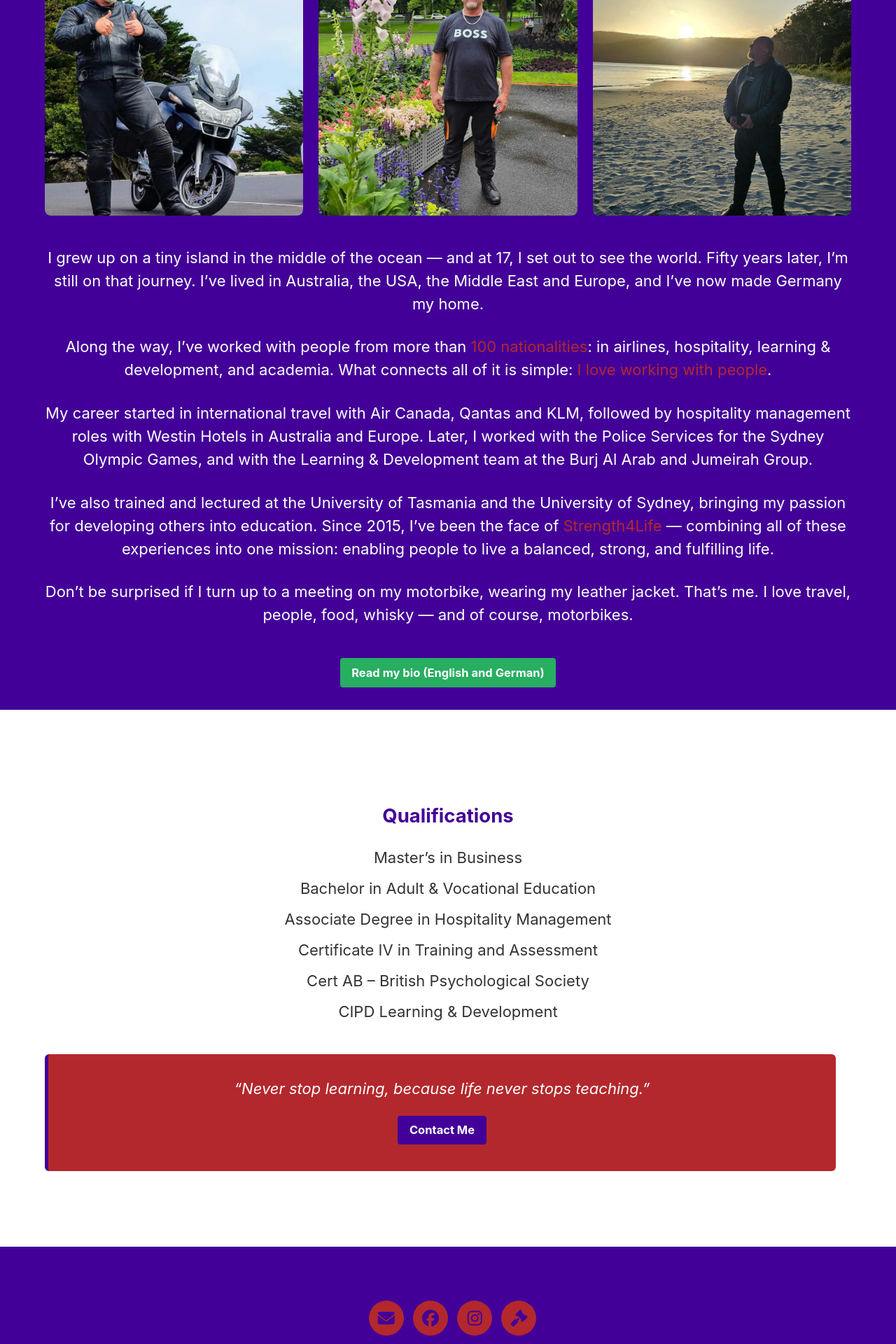
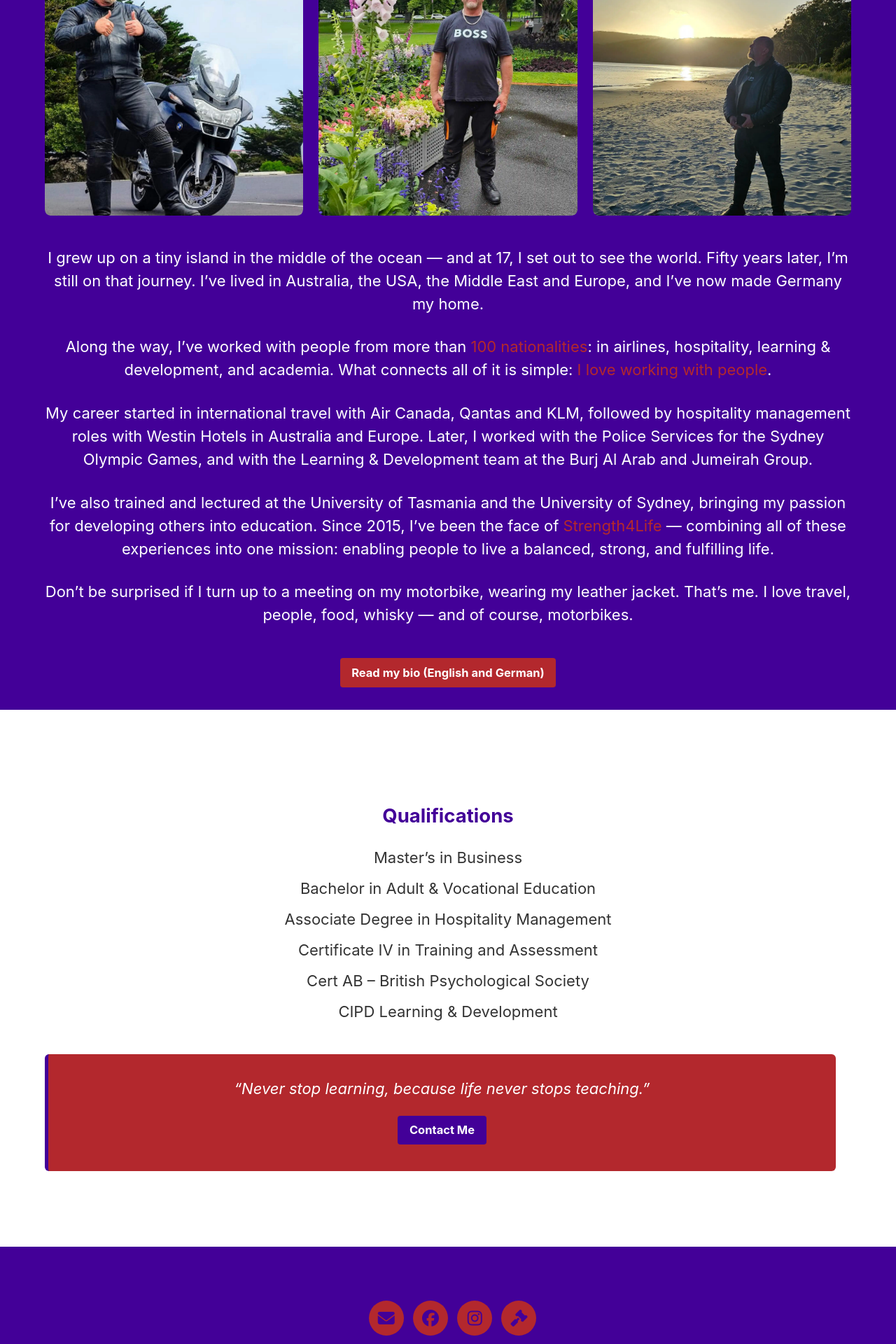
Before and after one commit to perstarke-webdev/jon-strength4life-eu, a Jekyll site: the page built from _pages/about.html, in a window 1280 px wide. Shown: the part 2996-4916 px from the top of the page at 70% size. Built offline with Jekyll 4.4.1, drawn with Linux system fonts in a browser that asks for light colours; cached includes are drawn as plain includes.

Commit message:
bio button color

```diff
--- a/_pages/about.html
+++ b/_pages/about.html
@@ -126,7 +126,7 @@ image-text-row:
         That’s me. I love travel, people, food, whisky — and of course, motorbikes.
     </p>
 
-    <a href="/assets/pdf/Jon-Evans-Jurascheck-Bio.pdf" class="btn btn--success" style="font-style: normal;" target="_blank" rel="noopener noreferrer nofollow">Read my bio (English and German)</a>
+    <a href="/assets/pdf/Jon-Evans-Jurascheck-Bio.pdf" class="btn btn--secondary" style="font-style: normal;" target="_blank" rel="noopener noreferrer nofollow">Read my bio (English and German)</a>
 
 </section>
 
```
